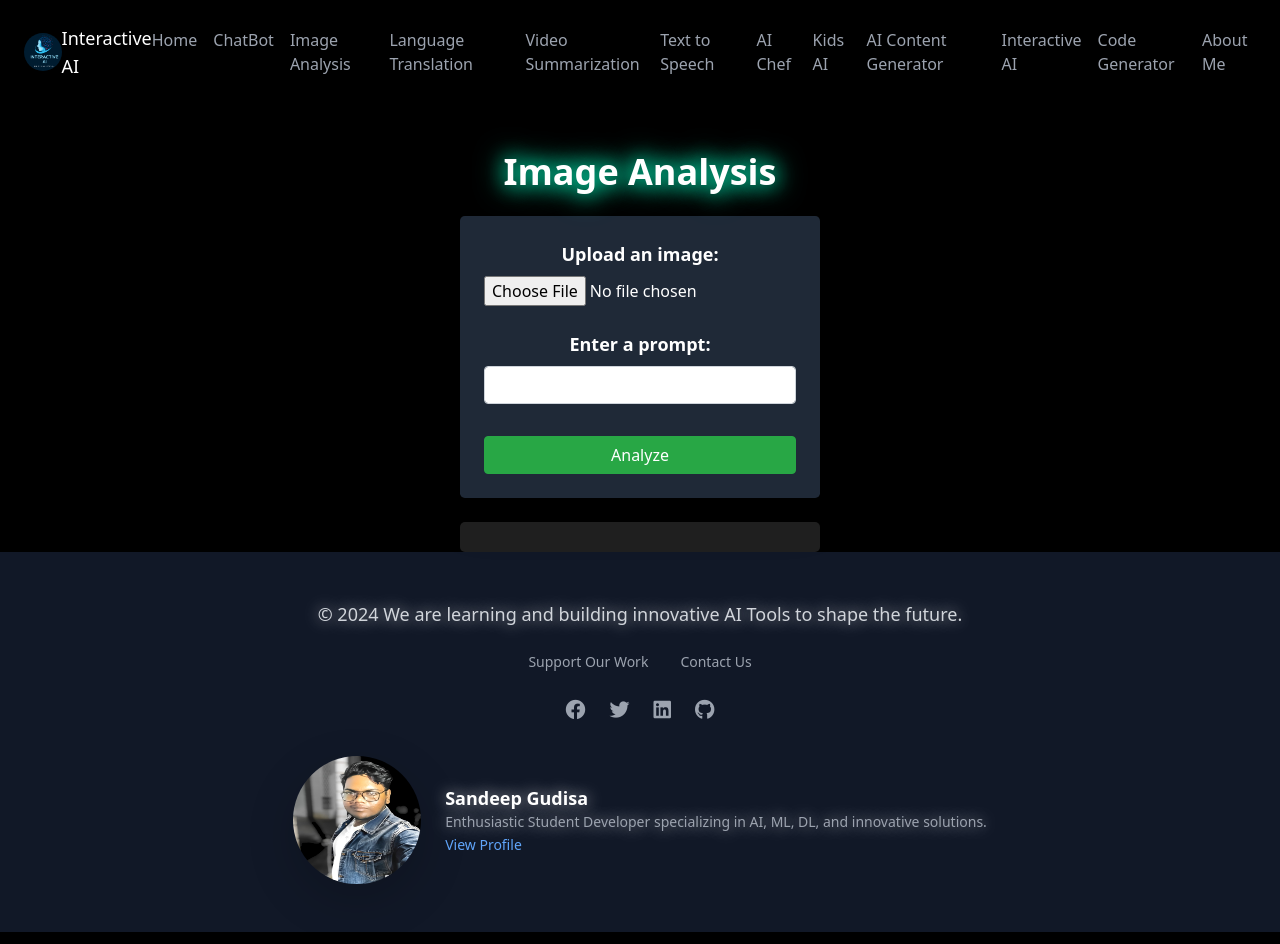
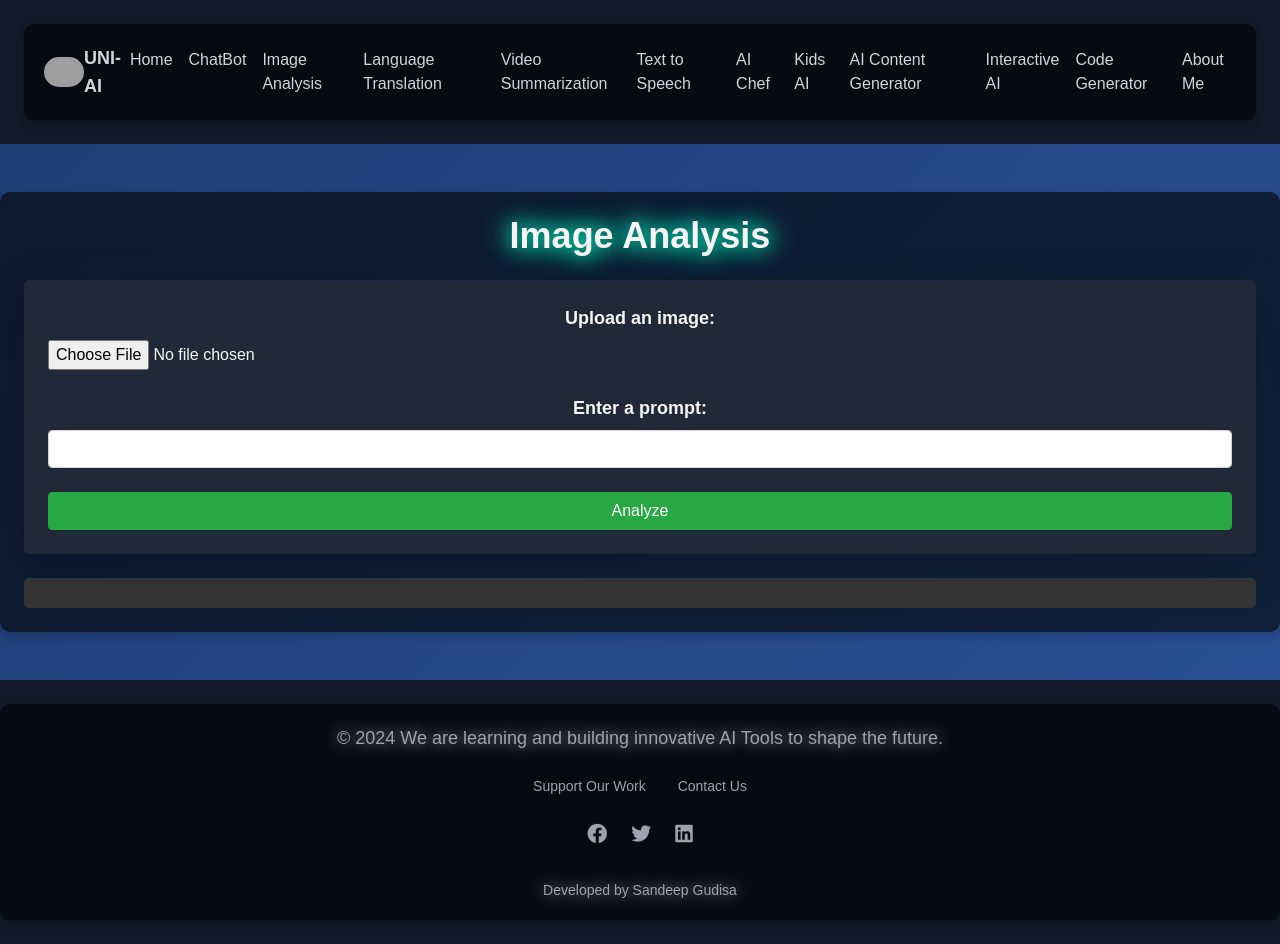
Before and after one commit to GudisaSandeep/Interactive-AI, a Flask app: page /image-analysis in a window 1280 px wide. Run offline with Flask 3, Linux system fonts and the light colour scheme; some libraries are stand-ins or nearby versions; grey boxes are pictures that could not be loaded.

Commit message:
Update image_analysis.html

```diff
--- a/templates/image_analysis.html
+++ b/templates/image_analysis.html
@@ -12,63 +12,95 @@
     <script src="https://cdn.tailwindcss.com"></script>
     <link href="https://cdnjs.cloudflare.com/ajax/libs/font-awesome/5.15.3/css/all.min.css" rel="stylesheet" />
     <style>
+        body {
+            background: linear-gradient(135deg, #1e3c72, #2a5298);
+            color: #f5f5f5;
+            font-family: 'Arial', sans-serif;
+        }
+
+        .container {
+            background: rgba(0, 0, 0, 0.6);
+            border-radius: 10px;
+            padding: 20px;
+            box-shadow: 0 4px 8px rgba(0, 0, 0, 0.2);
+        }
+
         #response {
-            background-color: #1f1f1f;
-            /* Dark background for better visibility */
-            color: #e0e0e0;
-            /* Light text color */
+            background-color: #333;
+            color: #ddd;
             border-radius: 5px;
-            /* Rounded corners */
             padding: 15px;
-            /* Padding for spacing */
             white-space: pre-wrap;
-            /* Preserves whitespace and wraps text */
             max-width: 100%;
-            /* Ensures text fits within container */
             word-wrap: break-word;
-            /* Handles long words without breaking layout */
             overflow-wrap: break-word;
-            /* Ensures long text wraps properly */
+        }
+
+        .spinner-border {
+            width: 3rem;
+            height: 3rem;
+            border-width: 0.4em;
+        }
+
+        @media (max-width: 768px) {
+            .form-control {
+                width: 100%;
+            }
+        }
+
+        @media (max-width: 576px) {
+            .container {
+                padding: 10px;
+            }
+
+            #response {
+                font-size: 14px;
+            }
         }
     </style>
 </head>
 
-<body class="bg-black text-white font-sans">
+<body>
 
     <!-- Header -->
-    <header class="flex justify-between items-center p-4">
+    <header class="bg-gray-900 text-gray-300 py-4 px-6">
+        <div class="container mx-auto flex justify-between items-center">
             <div class="flex items-center">
                 <a href="{{ url_for('home') }}">
-                <img alt="Logo" class="mr-2" height="40"
-                    src="{{ url_for('static', filename='Images/Interactive AI.png') }}" width="40"
-                    style="border-radius: 50px;" />
+                    <img alt="Logo" class="mr-2" height="40" src="{{ url_for('static', filename='Images/UNI-AI.png') }}"
+                        width="40" style="border-radius: 50px;" />
                 </a>
-            <span class="text-lg">Interactive AI</span>
+                <span class="text-lg font-semibold">UNI-AI</span>
             </div>
             <nav class="flex space-x-4">
-            <a class="text-gray-400 hover:text-white" href="{{ url_for('home') }}">Home</a>
-            <a class="text-gray-400 hover:text-white" href="{{ url_for('handle_text_chat') }}">ChatBot</a>
-            <a class="text-gray-400 hover:text-white" href="{{ url_for('handle_image_analysis') }}">Image Analysis</a>
-            <a class="text-gray-400 hover:text-white" href="{{ url_for('multi_language_translator') }}">Language Translation</a>
-            <a class="text-gray-400 hover:text-white" href="{{ url_for('video_summarization') }}">Video
+                <a class="text-gray-300 hover:text-white" href="{{ url_for('home') }}">Home</a>
+                <a class="text-gray-300 hover:text-white" href="{{ url_for('handle_text_chat') }}">ChatBot</a>
+                <a class="text-gray-300 hover:text-white" href="{{ url_for('handle_image_analysis') }}">Image
+                    Analysis</a>
+                <a class="text-gray-300 hover:text-white" href="{{ url_for('multi_language_translator') }}">Language
+                    Translation</a>
+                <a class="text-gray-300 hover:text-white" href="{{ url_for('video_summarization') }}">Video
                     Summarization</a>
-            <a class="text-gray-400 hover:text-white" href="{{ url_for('TTS') }}">Text to Speech</a>
-            <a class="text-gray-400 hover:text-white" href="{{ url_for('ai_chef') }}">AI Chef</a>
-            <a class="text-gray-400 hover:text-white" href="{{ url_for('kids_ai') }}">Kids AI</a>
-            <a class="text-gray-400 hover:text-white" href="{{ url_for('content_generator') }}">AI Content Generator</a>
-            <a class="text-gray-400 hover:text-white" href="{{ url_for('voice_interaction_page') }}">Interactive AI</a>
-            <a class="text-gray-400 hover:text-white" href="{{ url_for('code_generator') }}">Code Generator</a>
-            <a class="text-gray-400 hover:text-white" href="{{ url_for('about_us') }}">About Me</a>
+                <a class="text-gray-300 hover:text-white" href="{{ url_for('TTS') }}">Text to Speech</a>
+                <a class="text-gray-300 hover:text-white" href="{{ url_for('ai_chef') }}">AI Chef</a>
+                <a class="text-gray-300 hover:text-white" href="{{ url_for('kids_ai') }}">Kids AI</a>
+                <a class="text-gray-300 hover:text-white" href="{{ url_for('content_generator') }}">AI Content
+                    Generator</a>
+                <a class="text-gray-300 hover:text-white" href="{{ url_for('voice_interaction_page') }}">Interactive
+                    AI</a>
+                <a class="text-gray-300 hover:text-white" href="{{ url_for('code_generator') }}">Code Generator</a>
+                <a class="text-gray-300 hover:text-white" href="{{ url_for('about_us') }}">About Me</a>
             </nav>
+        </div>
     </header>
 
     <!-- Main Content -->
-    <main class="container mt-5 flex justify-center">
+    <main class="container mx-auto my-5 p-6">
         <div class="text-center">
-            <h1 class="text-4xl font-bold mb-4">Image Analysis</h1>
+            <h1 class="text-4xl font-bold mb-6">Image Analysis</h1>
             <form id="image-analysis-form" method="post" enctype="multipart/form-data"
-                class="bg-gray-800 p-6 rounded-lg shadow-lg max-w-lg mx-auto">
-                <div class="form-group">
+                class="bg-gray-800 p-6 rounded-lg shadow-lg">
+                <div class="form-group mb-4">
                     <label for="image" class="block text-lg font-semibold">Upload an image:</label>
                     <input type="file" class="form-control-file mt-2" id="image" name="image" required
                         onchange="previewImage(event)">
@@ -85,14 +117,20 @@
                     </button>
                 </div>
 
-                <div class="form-group">
+                <div class="form-group mb-4">
                     <label for="prompt" class="block text-lg font-semibold">Enter a prompt:</label>
                     <input type="text" class="form-control text-center" id="prompt" name="prompt" required>
                 </div>
 
-                <button type="submit" class="btn btn-success mt-3 w-full">Analyze</button>
+                <button type="submit" class="btn btn-success w-full">Analyze</button>
             </form>
 
+            <!-- Spinner and Response -->
+            <div id="spinner" class="mt-4 hidden text-center">
+                <div class="spinner-border" role="status">
+                    <span class="sr-only">Loading...</span>
+                </div>
+            </div>
             <div id="response" class="mt-4"></div>
         </div>
     </main>
@@ -121,29 +159,32 @@
         $('#image-analysis-form').on('submit', function (event) {
             event.preventDefault();
             var formData = new FormData(this);
+            $('#spinner').removeClass('hidden'); // Show spinner
             $.ajax({
                 url: '/image-analysis',
                 type: 'POST',
                 data: formData,
                 processData: false,
                 contentType: false,
-                dataType: 'text', // Expecting a plain text response
+                dataType: 'text',
                 success: function (data) {
-                    // Directly display the response as plain text
                     $('#response').text('Analysis Result:\n' + data);
                 },
                 error: function (xhr, status, error) {
                     $('#response').text('Error: ' + error);
+                },
+                complete: function () {
+                    $('#spinner').addClass('hidden'); // Hide spinner
                 }
             });
         });
     </script>
 
     <!-- Footer -->
-<footer class="bg-gray-900 text-gray-400 py-12">
+    <footer class="bg-gray-900 text-gray-400 py-6">
         <div class="container mx-auto text-center">
             <!-- Company Description -->
-        <p class="mb-6 text-lg font-light text-gray-300">
+            <p class="mb-6 text-lg font-light">
                 &copy; 2024 We are learning and building innovative AI Tools to shape the future.
             </p>
 
@@ -164,24 +205,15 @@
                 <a href="#" aria-label="LinkedIn" class="hover:text-white transition duration-300">
                     <i class="fab fa-linkedin text-xl"></i>
                 </a>
-            <a href="#" aria-label="GitHub" class="hover:text-white transition duration-300">
-                <i class="fab fa-github text-xl"></i>
-            </a>
             </div>
 
-        <!-- Developer Profile -->
-        <div class="flex justify-center items-center space-x-6">
-            <img src="{{ url_for('static', filename='Images/Deveveloper.jpg') }}" alt="Sandeep Gudisa"
-                class="w-32 h-32 rounded-full border-4 border-gray-600 shadow-lg">
-            <div class="text-left">
-                <p class="text-white text-lg font-semibold">Sandeep Gudisa</p>
-                <p class="text-gray-400 text-sm">Enthusiastic Student Developer specializing in AI, ML, DL, and
-                    innovative solutions.</p>
-                <a href="https://www.linkedin.com/in/sandeep-gudisa/" class="text-blue-400 hover:underline text-sm">View Profile</a>
-            </div>
+            <!-- Developer Info -->
+            <div class="text-center">
+                <p class="text-sm">Developed by Sandeep Gudisa</p>
             </div>
         </div>
     </footer>
+
 </body>
 
 </html>
```
Lines whose indentation alone changed are shown as unchanged.
